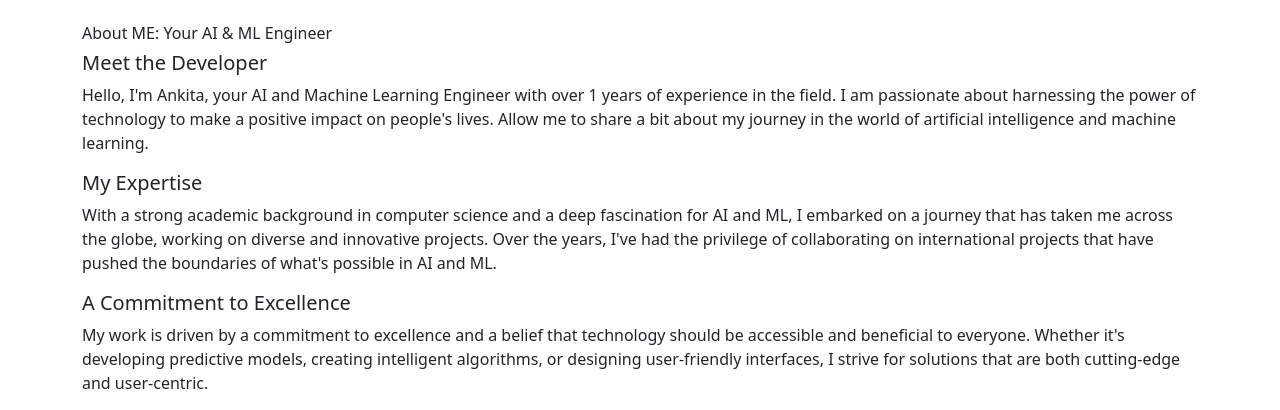
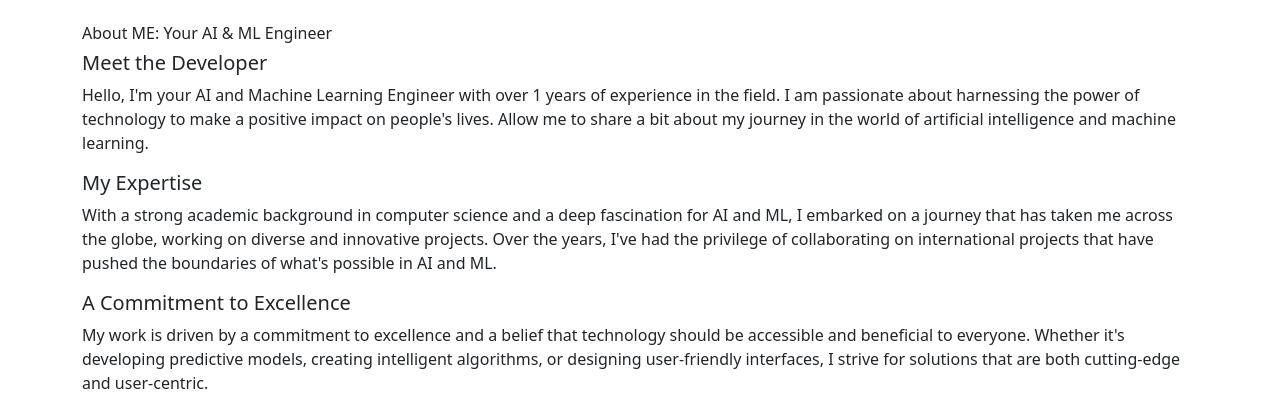
Before and after one commit to Anki-14/Medicine-Recommendation-System, a Flask app: page /developer in a window 1280 px wide. Shown: the top 410 px of the page. Run offline with Flask 3, Linux system fonts and the light colour scheme; parts of the project's set-up code (start-up, migrations or seed data) failed here and were passed over.

Commit message:
Update developer.html

```diff
--- a/Templates/developer.html
+++ b/Templates/developer.html
@@ -13,7 +13,7 @@
 </h6>
 <h5>Meet the Developer</h5>
 
-<p>Hello, I'm Ankita, your AI and Machine Learning Engineer with over 1 years of experience in the field. I am passionate about harnessing the power of technology to make a positive impact on people's lives. Allow me to share a bit about my journey in the world of artificial intelligence and machine learning.
+<p>Hello, I'm your AI and Machine Learning Engineer with over 1 years of experience in the field. I am passionate about harnessing the power of technology to make a positive impact on people's lives. Allow me to share a bit about my journey in the world of artificial intelligence and machine learning.
 </p>
 <h5>My Expertise
 </h5>
```
